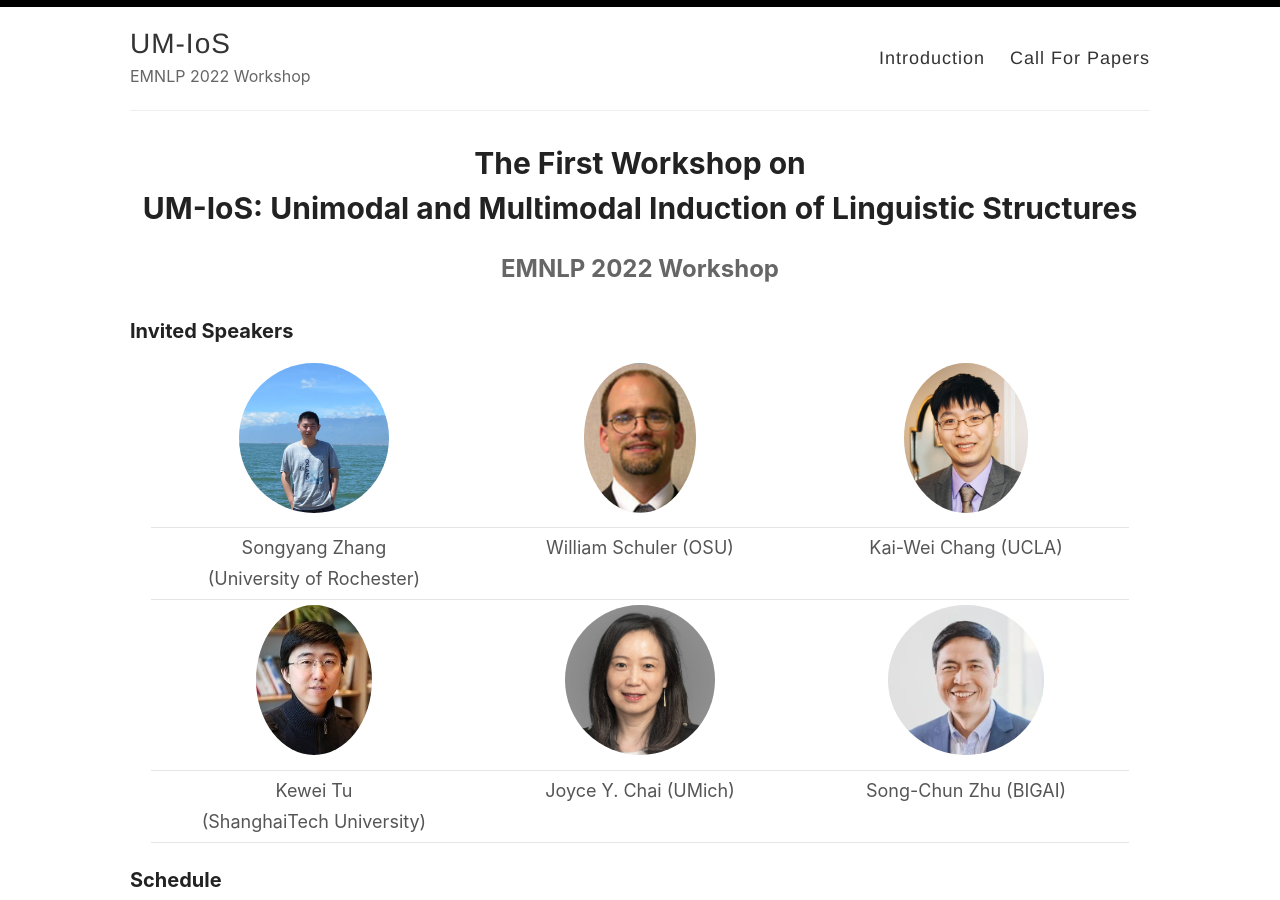
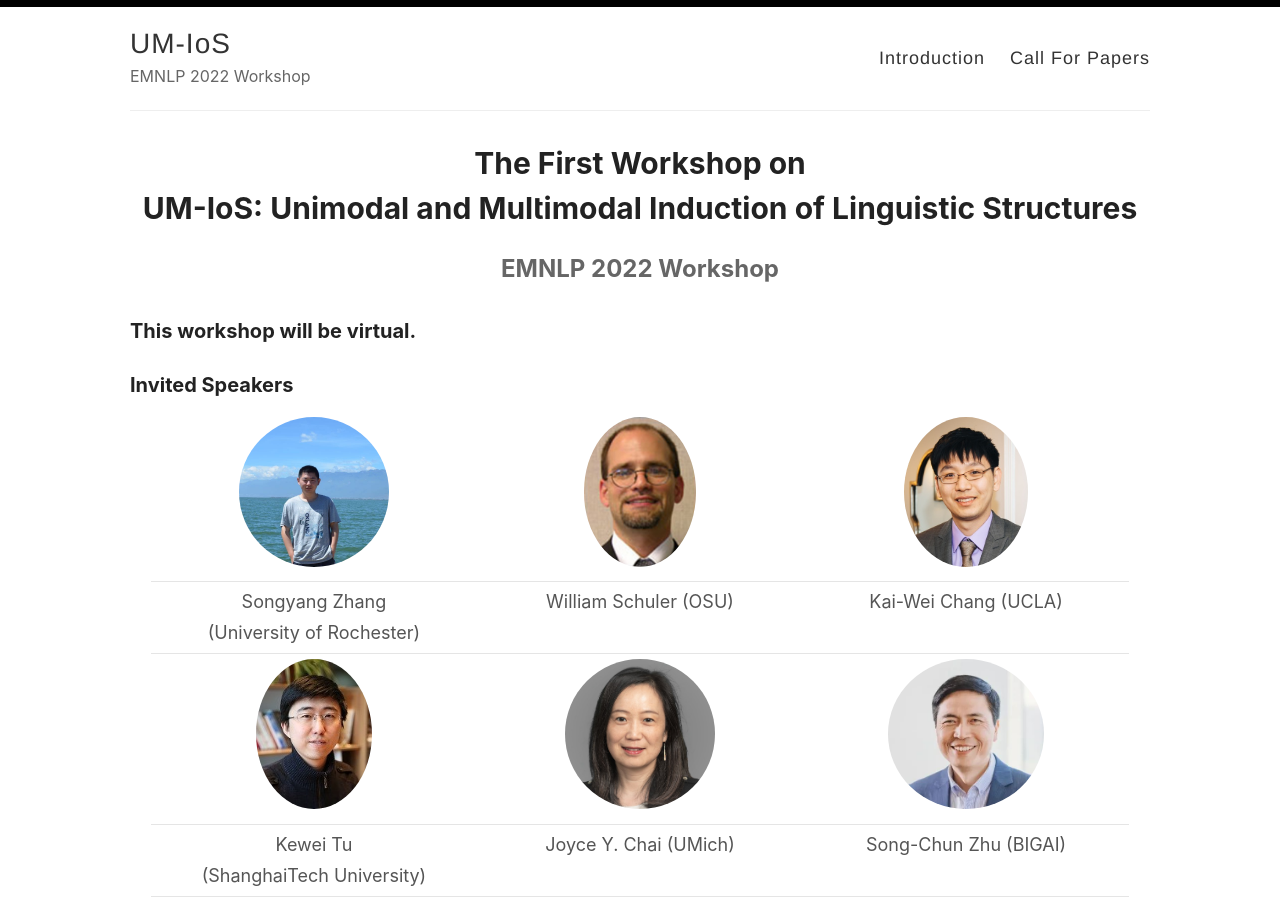
Before and after one commit to induction-of-structure/acl2022, a Jekyll site: the page built from index.md, in a window 1280 px wide and 900 px high. Built offline with Jekyll 4.4.1, drawn with Linux system fonts in a browser that asks for light colours.

Commit message:
Update index.md

```diff
--- a/index.md
+++ b/index.md
@@ -5,6 +5,8 @@ title: >
 description: EMNLP 2022 Workshop
 permalink: /
 ---
+
+### This workshop will be virtual.
 
 ### Invited Speakers
 
```
